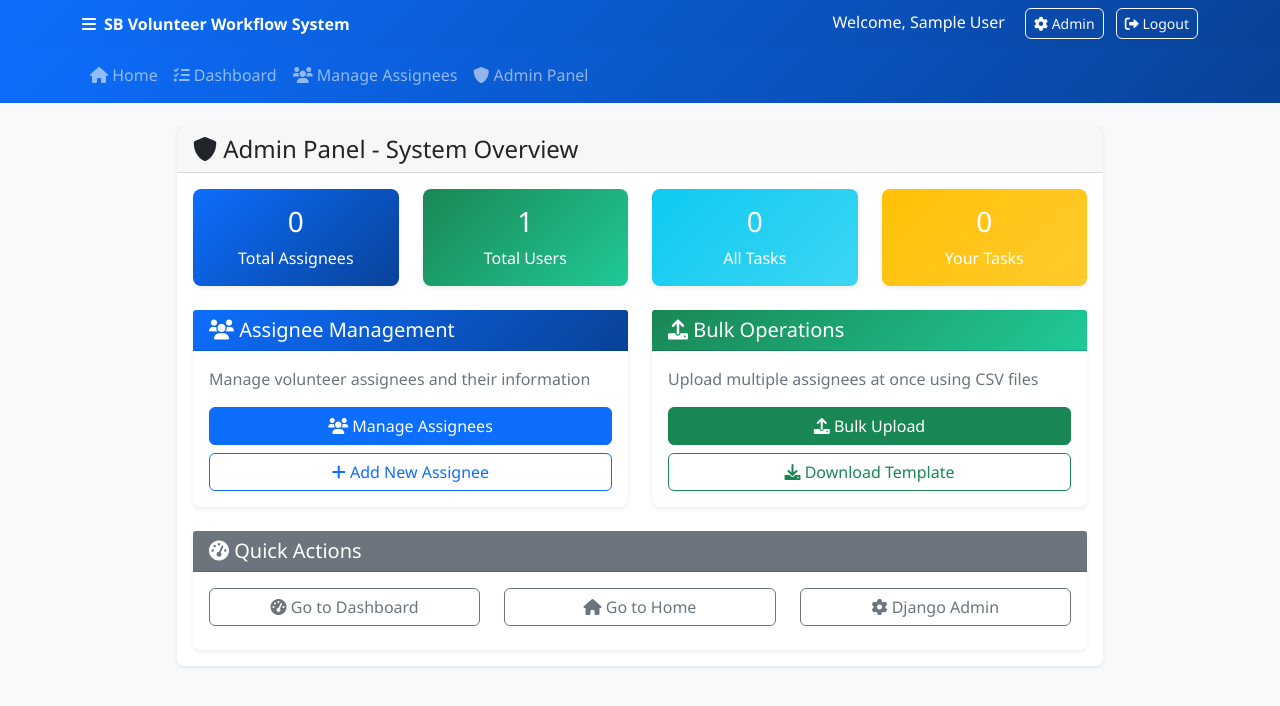
After one commit to gvramse/SB_VWS, a Django app: page /admin-panel/ in a window 1280 px wide. The commit adds this page. Shown: the top 706 px of the page. Run offline with Django 5.2, Linux system fonts and the light colour scheme; the visitor is signed in with stand-in values (Sample User, id 1); data comes from the database, SQL or seed files in the repository; data that the repository does not hold is empty.

Commit message:
Create separate Admin Panel page instead of dashboard section

```diff
--- a/tasks/urls.py
+++ b/tasks/urls.py
@@ -18,6 +18,7 @@ urlpatterns = [
     path('assignees/<int:pk>/delete/', views.assignee_delete, name='assignee_delete'),
     path('assignees/bulk-upload/', views.bulk_assignee_upload, name='bulk_assignee_upload'),
     path('assignees/get-info/', views.get_assignee_info, name='get_assignee_info'),
+    path('admin-panel/', views.admin_panel, name='admin_panel'),
 
     path('auth/signup/', views.SignUpView.as_view(), name='signup'),
     path('auth/login/', views.CustomLoginView.as_view(), name='login'),
--- a/tasks/views.py
+++ b/tasks/views.py
@@ -363,3 +363,30 @@ def auto_logout(request):
     if request.user.is_authenticated:
         auth_logout(request)
     return JsonResponse({'status': 'logged_out'})
+
+
+@login_required
+def admin_panel(request):
+    """Admin panel view for system overview and management."""
+    if not (request.user.is_staff or request.user.is_superuser):
+        messages.error(request, "Access denied. Admin privileges required.")
+        return redirect('dashboard')
+
+    # Get admin statistics
+    admin_stats = {
+        'total_assignees': Assignee.objects.count(),
+        'total_users': User.objects.count(),
+        'total_all_tasks': Task.objects.count(),
+    }
+
+    # Get user's personal task stats
+    stats = {
+        'total_tasks': Task.objects.filter(assignee_name=request.user.get_full_name() or request.user.username).count(),
+    }
+
+    context = {
+        'admin_stats': admin_stats,
+        'stats': stats,
+    }
+
+    return render(request, 'tasks/admin_panel.html', context)
--- a/templates/base.html
+++ b/templates/base.html
@@ -80,7 +80,7 @@
                         </a>
                     </li>
                     <li class="nav-item">
-                        <a class="nav-link" href="#" id="adminPanelBtn">
+                        <a class="nav-link" href="{% url 'admin_panel' %}">
                             <i class="fas fa-shield-alt"></i> Admin Panel
                         </a>
                     </li>
--- /dev/null
+++ b/templates/tasks/admin_panel.html
@@ -0,0 +1,147 @@
+{% extends 'base.html' %}
+
+{% block title %}Admin Panel - Samskrita Bharati USA Volunteer Workflow{% endblock %}
+
+{% block content %}
+<div class="row justify-content-center">
+    <div class="col-md-10">
+        <div class="card">
+            <div class="card-header">
+                <h4 class="mb-0"><i class="fas fa-shield-alt"></i> Admin Panel - System Overview</h4>
+            </div>
+            <div class="card-body">
+                <div class="alert alert-info" role="alert">
+                    <i class="fas fa-info-circle"></i>
+                    <strong>Administrative Portal:</strong> Manage system-wide settings, assignees, and view comprehensive statistics for Samskrita Bharati USA Volunteer Workflow System.
+                </div>
+
+                <!-- Admin Statistics -->
+                <div class="row mb-4">
+                    <div class="col-md-3">
+                        <div class="card text-white bg-primary">
+                            <div class="card-body text-center">
+                                <h3>{{ admin_stats.total_assignees|default:0 }}</h3>
+                                <p class="mb-0">Total Assignees</p>
+                            </div>
+                        </div>
+                    </div>
+                    <div class="col-md-3">
+                        <div class="card text-white bg-success">
+                            <div class="card-body text-center">
+                                <h3>{{ admin_stats.total_users|default:0 }}</h3>
+                                <p class="mb-0">Total Users</p>
+                            </div>
+                        </div>
+                    </div>
+                    <div class="col-md-3">
+                        <div class="card text-white bg-info">
+                            <div class="card-body text-center">
+                                <h3>{{ admin_stats.total_all_tasks|default:0 }}</h3>
+                                <p class="mb-0">All Tasks</p>
+                            </div>
+                        </div>
+                    </div>
+                    <div class="col-md-3">
+                        <div class="card text-white bg-warning">
+                            <div class="card-body text-center">
+                                <h3>{{ stats.total_tasks }}</h3>
+                                <p class="mb-0">Your Tasks</p>
+                            </div>
+                        </div>
+                    </div>
+                </div>
+
+                <!-- Admin Actions -->
+                <div class="row">
+                    <div class="col-md-6">
+                        <div class="card">
+                            <div class="card-header bg-primary text-white">
+                                <h5 class="mb-0"><i class="fas fa-users"></i> Assignee Management</h5>
+                            </div>
+                            <div class="card-body">
+                                <p class="text-muted">Manage volunteer assignees and their information</p>
+                                <div class="d-grid gap-2">
+                                    <a href="{% url 'assignee_list' %}" class="btn btn-primary">
+                                        <i class="fas fa-users"></i> Manage Assignees
+                                    </a>
+                                    <a href="{% url 'assignee_create' %}" class="btn btn-outline-primary">
+                                        <i class="fas fa-plus"></i> Add New Assignee
+                                    </a>
+                                </div>
+                            </div>
+                        </div>
+                    </div>
+                    <div class="col-md-6">
+                        <div class="card">
+                            <div class="card-header bg-success text-white">
+                                <h5 class="mb-0"><i class="fas fa-upload"></i> Bulk Operations</h5>
+                            </div>
+                            <div class="card-body">
+                                <p class="text-muted">Upload multiple assignees at once using CSV files</p>
+                                <div class="d-grid gap-2">
+                                    <a href="{% url 'assignee_list' %}" class="btn btn-success">
+                                        <i class="fas fa-upload"></i> Bulk Upload
+                                    </a>
+                                    <a href="#" class="btn btn-outline-success" onclick="downloadCSVTemplate()">
+                                        <i class="fas fa-download"></i> Download Template
+                                    </a>
+                                </div>
+                            </div>
+                        </div>
+                    </div>
+                </div>
+
+                <!-- Quick Actions -->
+                <div class="row mt-4">
+                    <div class="col-12">
+                        <div class="card">
+                            <div class="card-header bg-secondary text-white">
+                                <h5 class="mb-0"><i class="fas fa-tachometer-alt"></i> Quick Actions</h5>
+                            </div>
+                            <div class="card-body">
+                                <div class="row">
+                                    <div class="col-md-4">
+                                        <a href="{% url 'dashboard' %}" class="btn btn-outline-secondary w-100 mb-2">
+                                            <i class="fas fa-tachometer-alt"></i> Go to Dashboard
+                                        </a>
+                                    </div>
+                                    <div class="col-md-4">
+                                        <a href="{% url 'home' %}" class="btn btn-outline-secondary w-100 mb-2">
+                                            <i class="fas fa-home"></i> Go to Home
+                                        </a>
+                                    </div>
+                                    <div class="col-md-4">
+                                        <a href="/admin/" class="btn btn-outline-secondary w-100 mb-2" target="_blank">
+                                            <i class="fas fa-cog"></i> Django Admin
+                                        </a>
+                                    </div>
+                                </div>
+                            </div>
+                        </div>
+                    </div>
+                </div>
+            </div>
+        </div>
+    </div>
+</div>
+{% endblock %}
+
+{% block extra_js %}
+<script>
+function downloadCSVTemplate() {
+    // Create CSV content
+    const csvContent = 'Name,Email,Location\nJohn Doe,john.doe@example.com,New York, NY\nJane Smith,jane.smith@example.com,Los Angeles, CA\nBob Johnson,bob.johnson@example.com,Chicago, IL';
+
+    // Create blob and download
+    const blob = new Blob([csvContent], { type: 'text/csv' });
+    const url = window.URL.createObjectURL(blob);
+    const a = document.createElement('a');
+    a.href = url;
+    a.download = 'assignees_template.csv';
+    document.body.appendChild(a);
+    a.click();
+    document.body.removeChild(a);
+    window.URL.revokeObjectURL(url);
+}
+</script>
+{% endblock %}
```
Also changed, not shown: templates/tasks/dashboard.html (+1 -113 lines).
